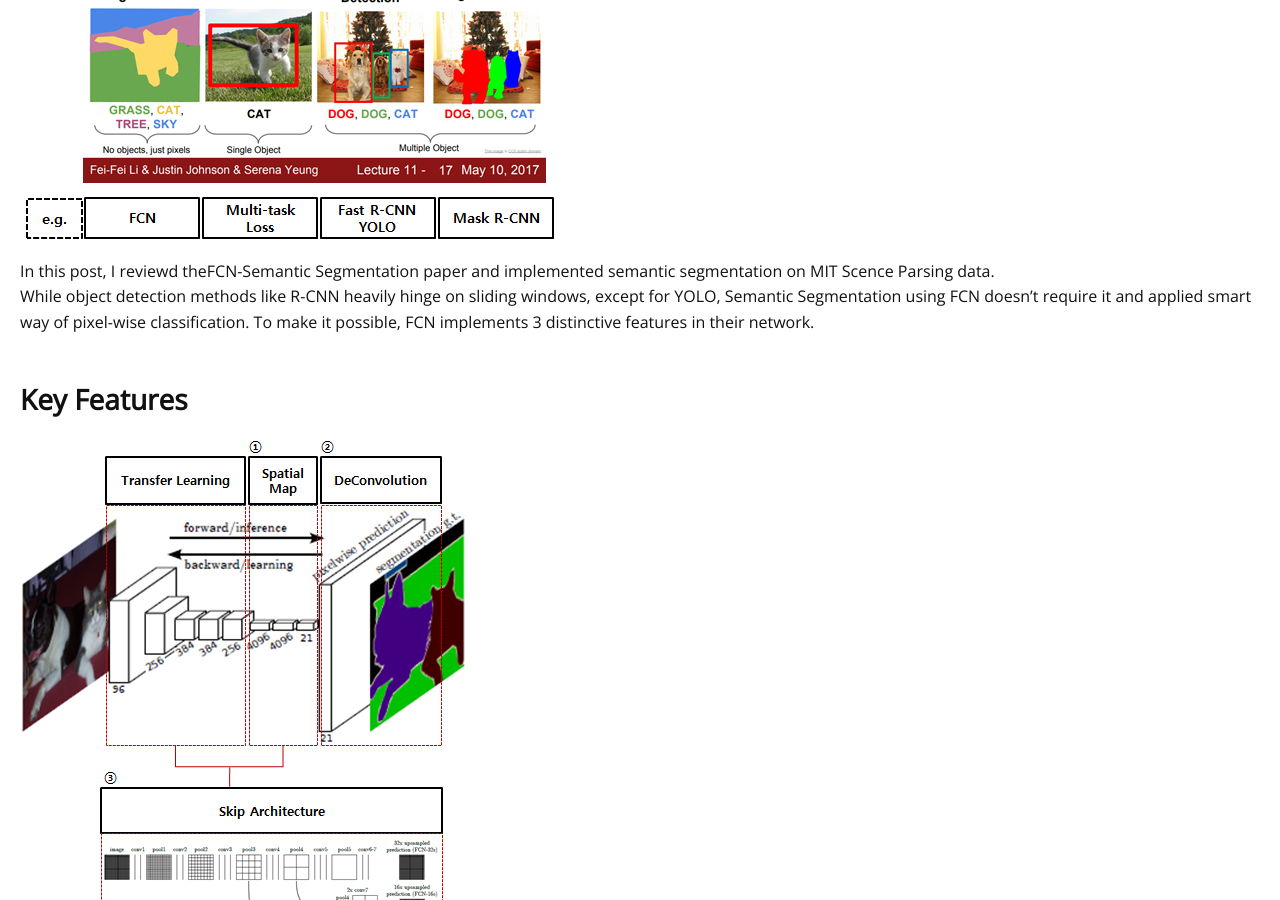
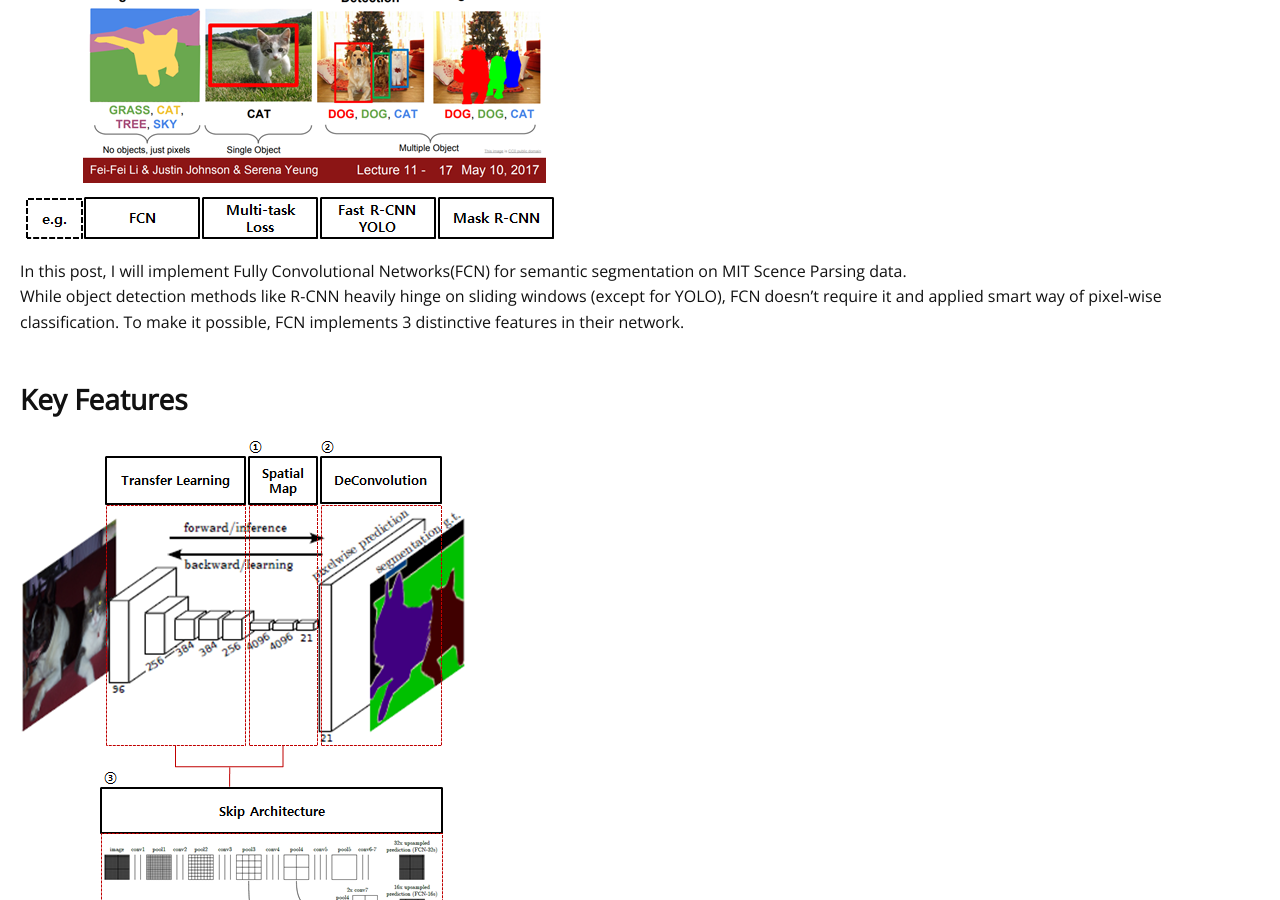
Before and after one commit to wonik/wonikjang.github.io, a Jekyll site: the page built from _posts/2018-05-21-Image_segmentation.md, in a window 1280 px wide and 900 px high, scrolled down 748 px. Built offline with Jekyll 4.4.1, drawn with Linux system fonts in a browser that asks for light colours; nearby versions of some CDN libraries; comment, search, counter and statistics services are not loaded.

Commit message:
Update 2018-05-21-Image_segmentation.md

```diff
--- a/_posts/2018-05-21-Image_segmentation.md
+++ b/_posts/2018-05-21-Image_segmentation.md
@@ -26,9 +26,9 @@ tags:
 
 ![fcn_summary1](/result_images/fcn_summary1.PNG  "fcn_summary1")
 
-In this post, I reviewd theFCN-Semantic Segmentation paper and implemented semantic segmentation on MIT Scence Parsing data.
-While object detection methods like R-CNN heavily hinge on sliding windows, except for YOLO,
-Semantic Segmentation using FCN doesn't require it and applied smart way of pixel-wise classification. To make it possible, FCN implements 3 distinctive features in their network.
+In this post, I will implement Fully Convolutional Networks(FCN) for semantic segmentation on MIT Scence Parsing data.
+While object detection methods like R-CNN heavily hinge on sliding windows (except for YOLO),
+FCN doesn't require it and applied smart way of pixel-wise classification. To make it possible, FCN implements 3 distinctive features in their network.
 
 <br/>
 
```
